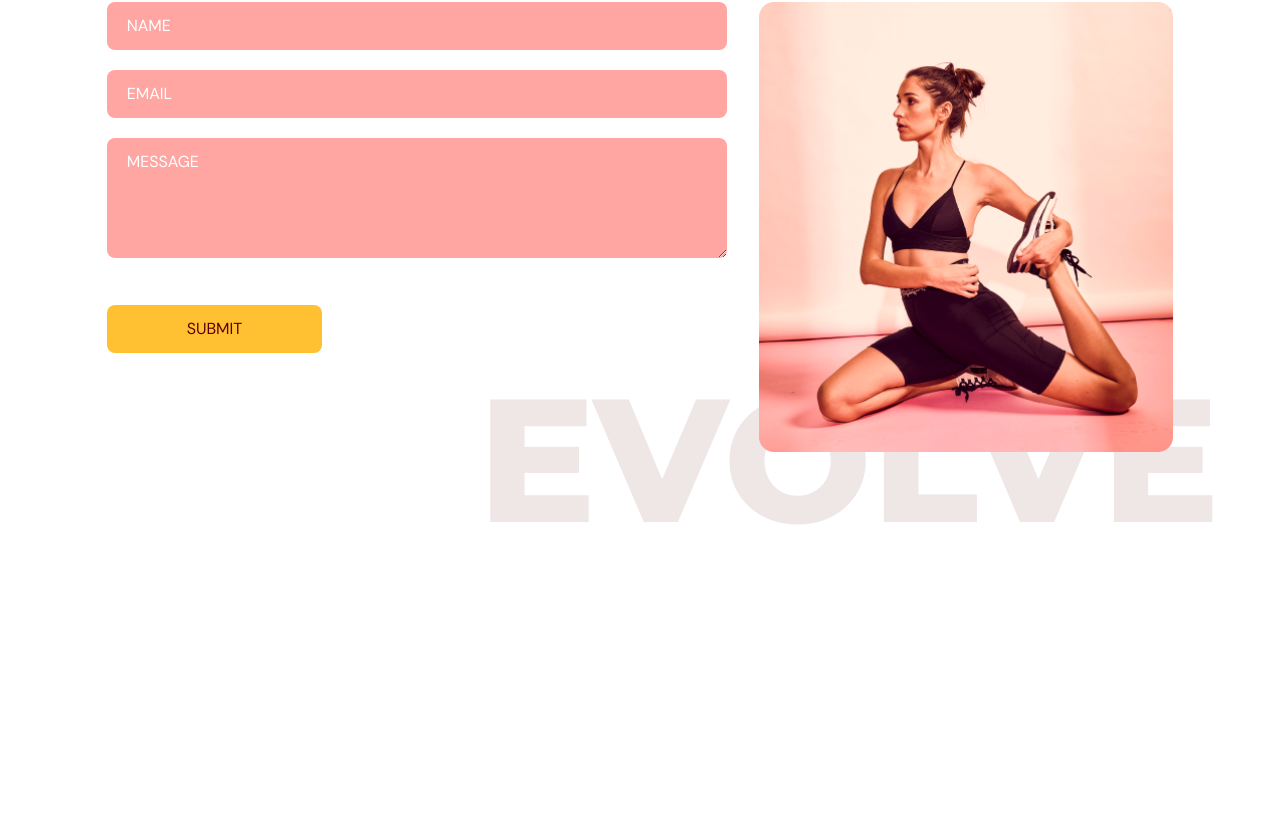
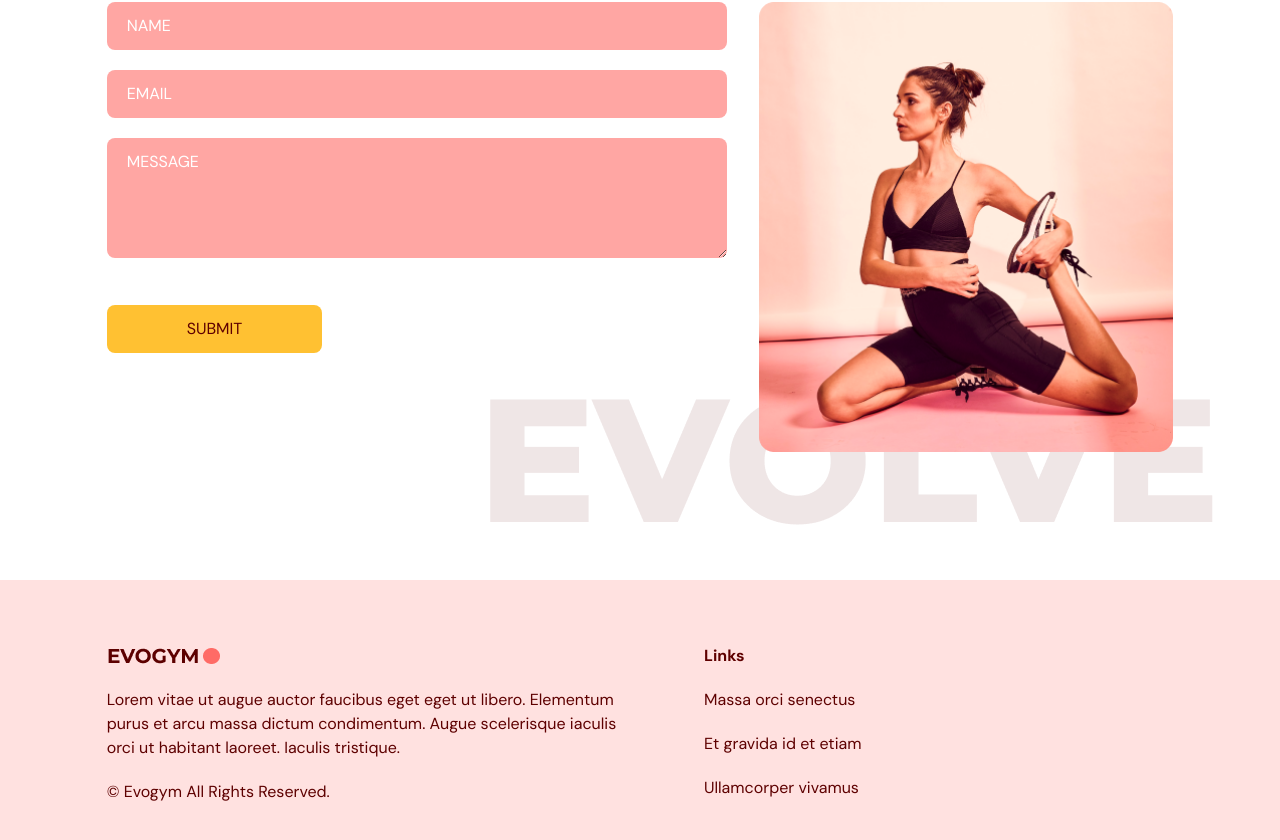
Before and after one commit to FelipeMDantas/Gym, a React (Vite) app: page / in a window 1280 px wide. Shown: the part 3252-4092 px from the top of the page. Before the commit the page ends 3832 px from the top, so only its background shows below. Built offline with nearby package versions, Linux system fonts and the light colour scheme.

Commit message:
Footer added to the application.

```diff
--- a/src/App.tsx
+++ b/src/App.tsx
@@ -5,6 +5,7 @@
 import Benefits from "@/scenes/benefits";
 import OurClasses from "@/scenes/ourClasses";
 import ContactUs from "@/scenes/contactUs";
+import Footer from "@/scenes/footer";
 
 function App() {
   const [selectedPage, setSelectedPage] = useState<SelectedPage>(
@@ -34,6 +35,7 @@
       <Benefits setSelectedPage={setSelectedPage} />
       <OurClasses setSelectedPage={setSelectedPage} />
       <ContactUs setSelectedPage={setSelectedPage} />
+      <Footer />
     </div>
   );
 }
--- /dev/null
+++ b/src/scenes/footer/index.tsx
@@ -0,0 +1,28 @@
+import Logo from "@/assets/Logo.png";
+
+const Footer = () => {
+  return (
+    <footer className="bg-primary-100 py-16">
+      <div className="justify-content mx-auto w-5/6 gap-16 md:flex">
+        <div className="mt-16 basis-1/2 md:mt-0">
+          <img src={Logo} alt="logo" />
+          <p className="my-5">
+            Lorem vitae ut augue auctor faucibus eget eget ut libero. Elementum
+            purus et arcu massa dictum condimentum. Augue scelerisque iaculis
+            orci ut habitant laoreet. Iaculis tristique.
+          </p>
+          <p>© Evogym All Rights Reserved.</p>
+        </div>
+        <div className="mt-16 basis-1/4 md:mt-0">
+          <h4 className="font-bold">Links</h4>
+          <p className="my-5">Massa orci senectus</p>
+          <p className="my-5">Et gravida id et etiam</p>
+          <p>Ullamcorper vivamus</p>
+        </div>
+        <div></div>
+      </div>
+    </footer>
+  );
+};
+
+export default Footer;
```
